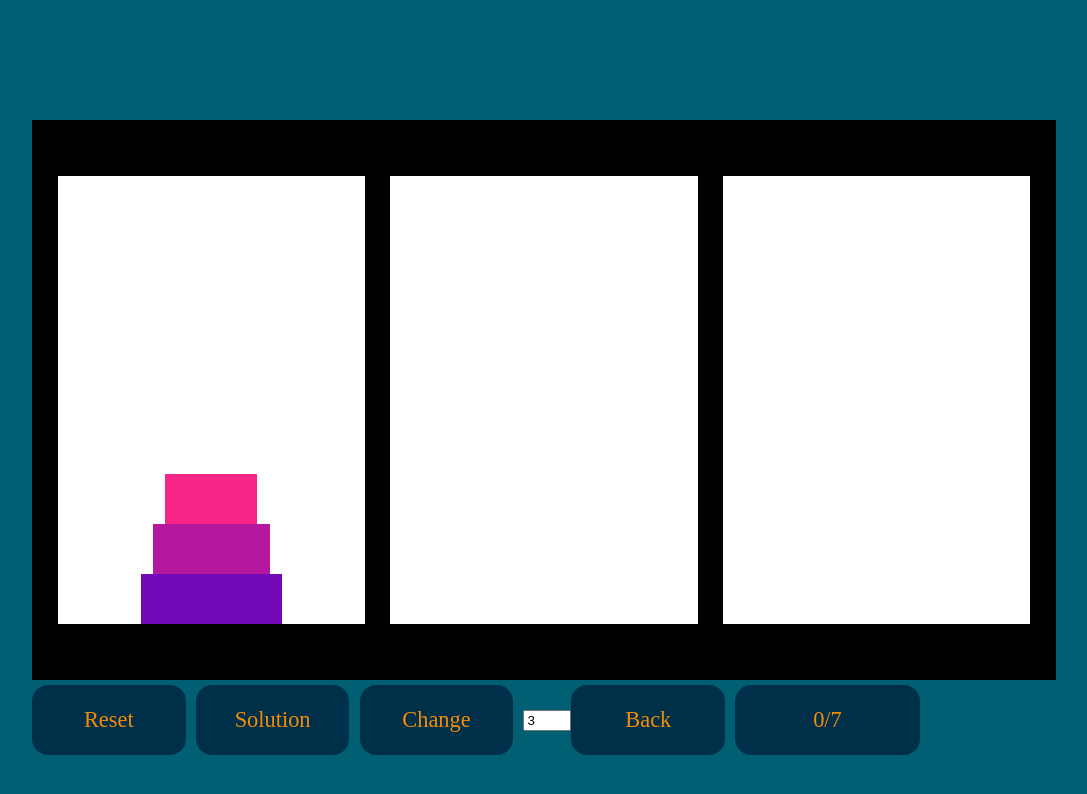
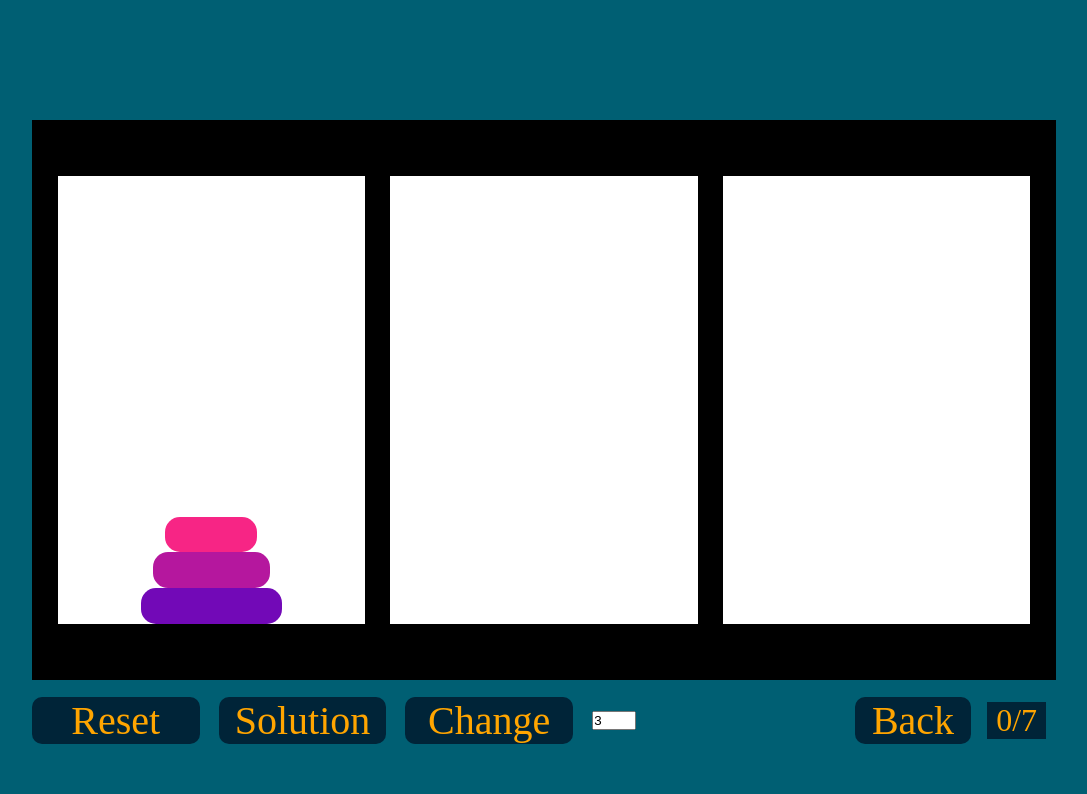
Before and after one commit to Predakor/hanoi, a plain HTML site: page index.html in a window 1280 px wide. Shown: the whole page, without its empty margins (96-1183 px from the left). Drawn offline with Linux system fonts and the light colour scheme.

Commit message:
make history

```diff
--- a/index.html
+++ b/index.html
@@ -16,6 +16,7 @@
       <div class="tower"></div>
     </div>
     <div class="stats-bar">
+      <div class="left">
         <div class="button" onclick="reset()"><p>Reset</p></div>
         <div class="button" onclick="solution()"><p>Solution</p></div>
         <div class="button" onclick="change()"><p>Change</p></div>
@@ -27,11 +28,12 @@
           min="1"
           value="3"
         />
+      </div>
 
+      <div class="right">
         <div class="button" onclick="Change"><p>Back</p></div>
 
-      <div class="moves-counter">
-        <p id="counter">0/0</p>
+        <div id="counter">0/0</div>
       </div>
     </div>
   </body>
--- a/script.js
+++ b/script.js
@@ -73,7 +73,7 @@ function change() {
 //=================moving section======================//
 function grabBlock() {
   let tower = this.parentElement;
-  if (tower.firstChild == this || tower.firstChild == null) {
+  if (tower.firstChild == this) {
     currentBlock = this;
   }
 }
@@ -99,20 +99,20 @@ function updateMovesCounter() {
 }
 //=================solution section======================//
 function solution() {
-  minMoves = size * size - 1;
+  min = size * size - 1;
   let moves = ["AB", "AC", "BC"];
   let moves2 = ["AC", "AB", "BC"];
   if (size % 2 == 0) {
-    for (let i = 0, j = 0; i < size; i++, j++) {
+    for (let i = 0, j = 0; i < min; i++) {
+      j = j > 2 ? (j = 0) : j++;
       console.log(moves[j]);
-      if (j == 2) j = 0;
     }
-    //algorith 1 AB AC BC Until C tower is complete
+    //algorith  AB AC BC Until C tower is complete
   } else {
-    for (let i = 0, j = 0; i < size; i++, j++) {
+    for (let i = 0, j = 0; i < min; i++, j++) {
+      j = j > 2 ? (j = 0) : j++;
       console.log(moves2[j]);
-      if (j == 2) j = 0;
     }
-    //algorith 1 AC AB BC Until C tower is complete
+    //algorith  AC AB BC Until C tower is complete
   }
 }
--- a/style.css
+++ b/style.css
@@ -1,11 +1,15 @@
-html,
-body {
+* {
   margin: 0%;
   padding: 0;
   box-sizing: border-box;
+}
+html,
+body {
   background-color: #005f73;
+  font-size: 16px;
 }
 
+/* Main Game Window */
 .field {
   background: black;
   width: 80vw;
@@ -27,10 +31,12 @@ body {
 }
 .block {
   background-color: red;
-  width: 200px;
-  height: 50px;
+  width: 16%;
+  height: 8%;
+  border-radius: 15px;
 }
 
+/* Stats and buttons  */
 .stats-bar {
   width: 80vw;
   height: 10vh;
@@ -39,30 +45,53 @@ body {
   align-items: center;
   justify-content: left;
 }
-.stats-bar > div {
-  width: 18%;
-  background-color: #003049;
-  font-size: 1.4rem;
-  font-weight: 500;
-  border-radius: 1rem;
+.left,
+.right {
+  height: 100%;
+  box-sizing: border-box;
+  padding: 1%;
+  display: flex;
+  flex-direction: row;
+  flex-wrap: nowrap;
+  align-items: center;
+}
+.left {
+  width: 60%;
+  gap: 1.5vw;
+  padding-left: 0%;
+  justify-content: left;
+}
+.right {
+  width: 40%;
+  gap: 2vh;
+  justify-content: right;
+}
+.button {
+  width: 30%;
+  border-radius: 10px;
+  max-height: 100%;
+  background-color: #002438;
+  color: orange;
+
+  font-size: 2.5rem;
   text-align: center;
-  color: #f48c06;
-  transition: all 0.4s ease-in;
+  user-select: none;
+  transition: all 0.3s ease-in;
 }
-.stats-bar > .button {
-  margin: 1%;
-  width: 15%;
-  margin-left: 0%;
-  user-select: none;
-}
-.stats-bar > .button:hover {
+
+.button:hover {
   background-color: #003d5d;
   transition: all 0.3s ease-out;
 }
-.button:nth-child(4) {
-  margin-left: 20%;
-}
+
 .stats-bar > .button:active {
   background-color: #002438;
   transition: all 0.3s ease-out;
 }
+#counter {
+  width: 15%;
+  background-color: #002438;
+  color: orange;
+  font-size: 2rem;
+  text-align: center;
+}
```
Lines whose indentation alone changed are shown as unchanged.
